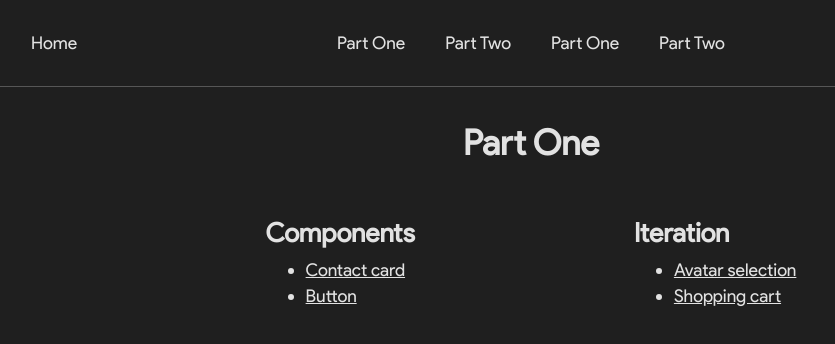
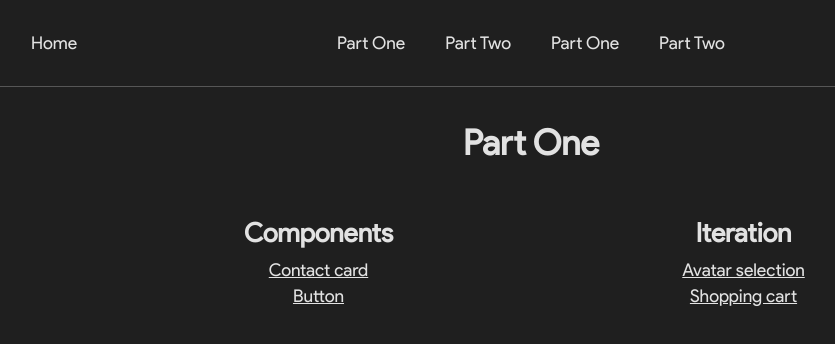
Before and after one commit to tyVespA/react-components-tests-next, a Next.js app: page /partOne in a window 1280 px wide. Shown: the top 344 px of the page, without its empty margins (109-944 px from the left). Built offline with nearby package versions, Linux system fonts and the light colour scheme.

Commit message:
Update globals.css

```diff
--- a/app/globals.css
+++ b/app/globals.css
@@ -73,12 +73,22 @@ a {
   margin-top: 50px;
   text-align: start;
 
-  display: flex;
-  justify-content: space-around;
+  display: grid;
+  grid-template-columns: 1fr 1fr;
+  gap: 100px;
+  justify-items: center;
 }
 
 .exercisesContainer h2 {
   margin-bottom: 10px;
+  text-align: center;
+}
+
+.exercisesContainer ul {
+  list-style-type: none;
+  text-align: center;
+  margin-left: 0;
+  padding-left: 0;
 }
 
 .exercisesContainer a {
```
